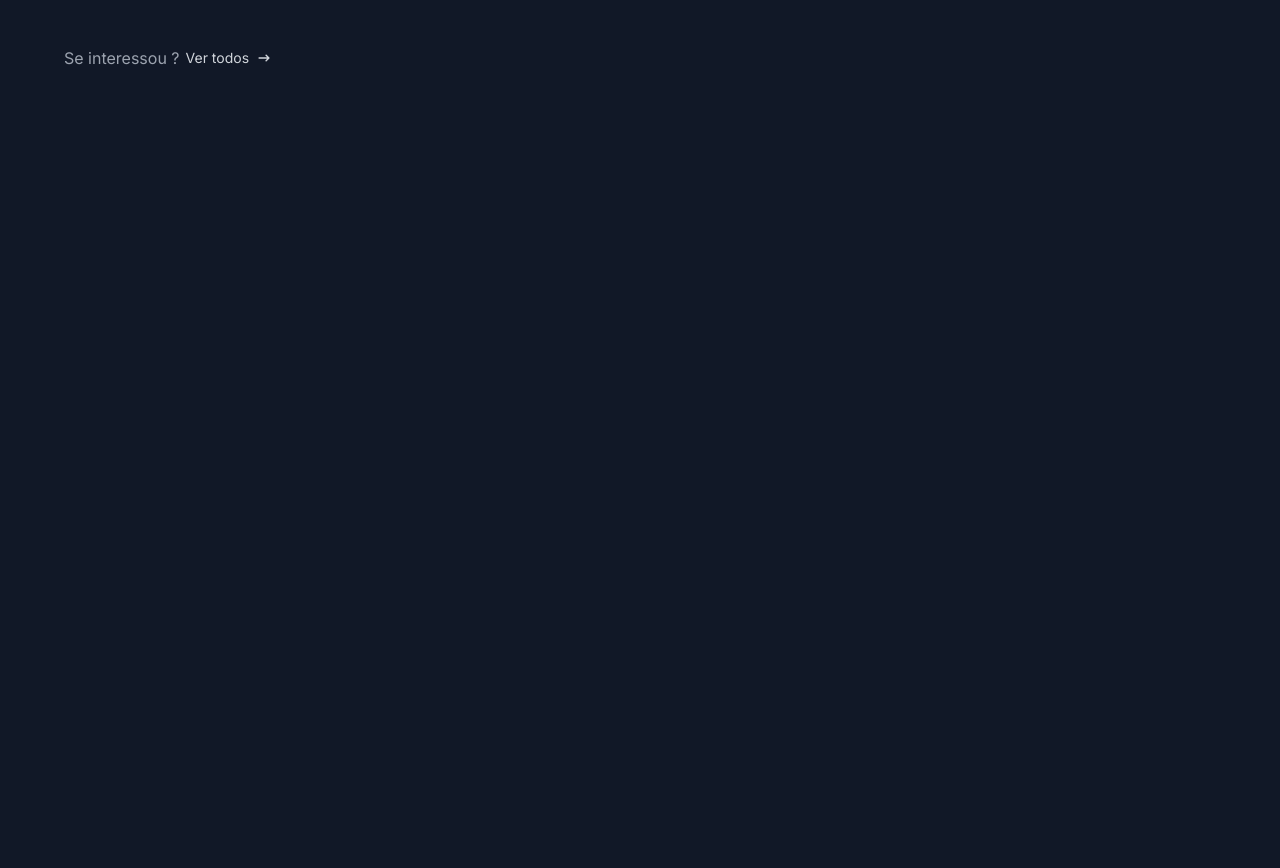
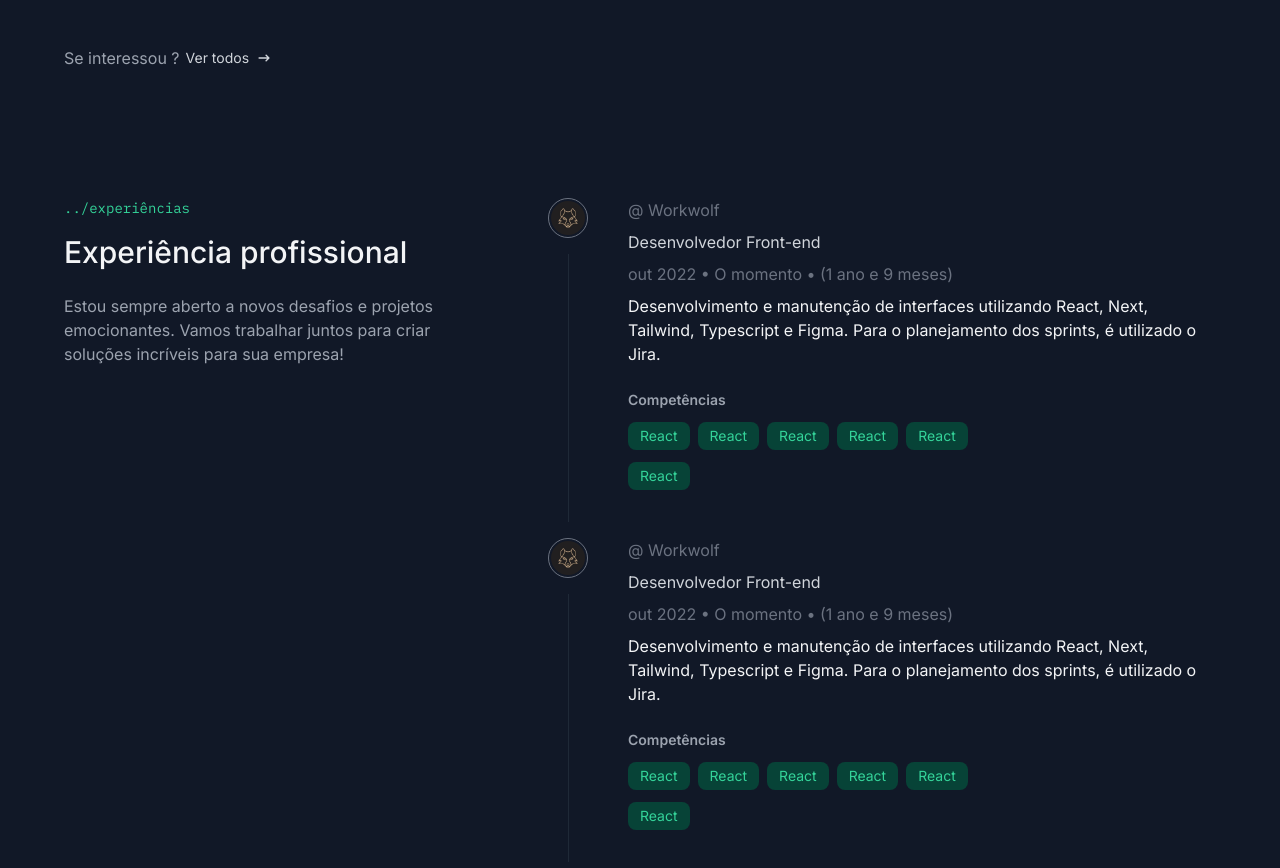
Before and after one commit to Victtor-777/Portfolio_GB-Dev, a Next.js app: page / in a window 1280 px wide. Shown: the part 2280-3148 px from the top of the page. Before the commit the page ends 2414 px from the top, so only its background shows below. Built offline with nearby package versions, Linux system fonts and the light colour scheme.

Commit message:
Base de estilos da parte de experiência

```diff
--- /dev/null
+++ b/app/components/pages/home/work-experience/experience-item.tsx
@@ -0,0 +1,56 @@
+import Image from "next/image";
+import logoCompany from "/public/images/logo-company.png";
+import { TechBadge } from "@/app/components/tech-badge";
+
+export const ExperienceItem = () => {
+  return (
+    <div className="grid grid-cols-[40px,1fr] gap-4 md:gap-10">
+      <div className="flex flex-col items-center gap-4">
+        <div className="rounded-full border border-gray-500 p-0.5">
+          <Image
+            src={logoCompany}
+            alt=""
+            width={40}
+            height={40}
+            className="rounded-full"
+          />
+        </div>
+
+        <div className="h-full w-[1px] bg-gray-800"></div>
+      </div>
+
+      <div>
+        <div className="flex flex-col gap-2 text-sm sm:text-base">
+          <a
+            href="https://www.linkedin.com/company/workwolf/"
+            target="_blank"
+            className="text-gray-500 hover:text-emerald-500 transition-colors"
+          >
+            @ Workwolf
+          </a>
+          <h4 className="text-gray-300">Desenvolvedor Front-end</h4>
+          <span className="text-gray-500">
+            out 2022 • O momento • (1 ano e 9 meses)
+          </span>
+          <p>
+            Desenvolvimento e manutenção de interfaces utilizando React, Next,
+            Tailwind, Typescript e Figma. Para o planejamento dos sprints, é
+            utilizado o Jira.
+          </p>
+        </div>
+
+        <p className="text-gray-400 text-sm mb-3 mt-6 font-semibold">
+          Competências
+        </p>
+        <div className="flex gap-x-2 gap-y-3 flex-wrap lg:max-w-[350px] mb-8">
+          <TechBadge name="React" />
+          <TechBadge name="React" />
+          <TechBadge name="React" />
+          <TechBadge name="React" />
+          <TechBadge name="React" />
+          <TechBadge name="React" />
+        </div>
+      </div>
+    </div>
+  );
+};
--- /dev/null
+++ b/app/components/pages/home/work-experience/index.tsx
@@ -0,0 +1,24 @@
+import { SectionTitle } from "@/app/components/section-title";
+import { ExperienceItem } from "./experience-item";
+
+export const WorkExperience = () => {
+  return (
+    <section className="container py-16 flex gap-16">
+      <div className="max-w-[420px]">
+        <SectionTitle
+          subtitle="experiências"
+          title="Experiência profissional"
+        />
+        <p className="text-gray-400 mt-6">
+          Estou sempre aberto a novos desafios e projetos emocionantes. Vamos
+          trabalhar juntos para criar soluções incríveis para sua empresa!
+        </p>
+      </div>
+
+      <div className="flex flex-col gap-4">
+        <ExperienceItem />
+        <ExperienceItem />
+      </div>
+    </section>
+  );
+};
--- a/app/page.tsx
+++ b/app/page.tsx
@@ -1,6 +1,7 @@
 import { HeroSection } from "./components/pages/home/hero-section";
 import { HighlightedProjects } from "./components/pages/home/highlighted-projects";
 import { KnownTechs } from "./components/pages/home/know-techs";
+import { WorkExperience } from "./components/pages/home/work-experience";
 
 export default async function Home() {
   return (
@@ -8,6 +9,7 @@
       <HeroSection />
       <KnownTechs />
       <HighlightedProjects />
+      <WorkExperience />
     </>
   );
 }
```
Also changed, not shown: public/images/logo-company.png (added).
